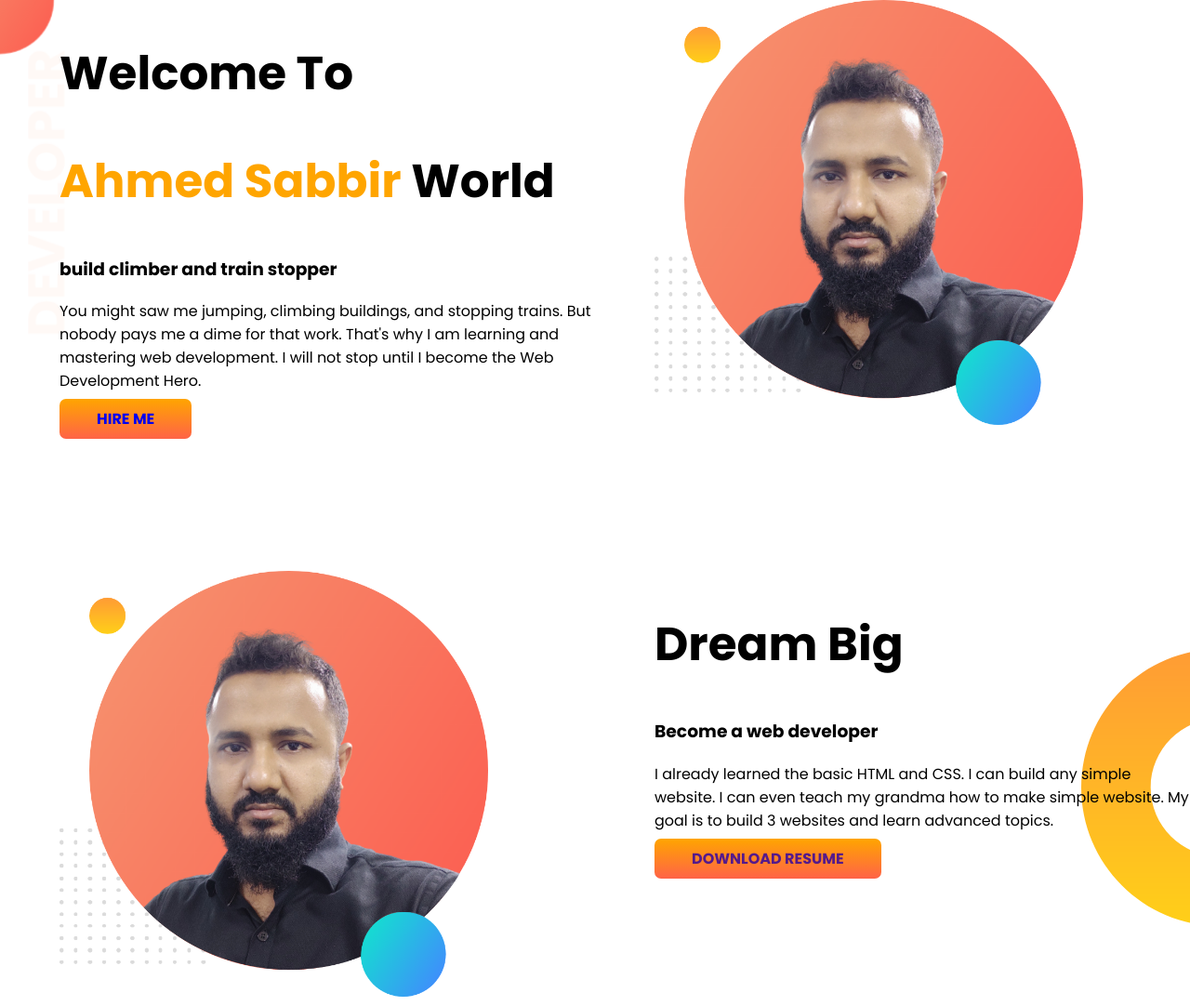
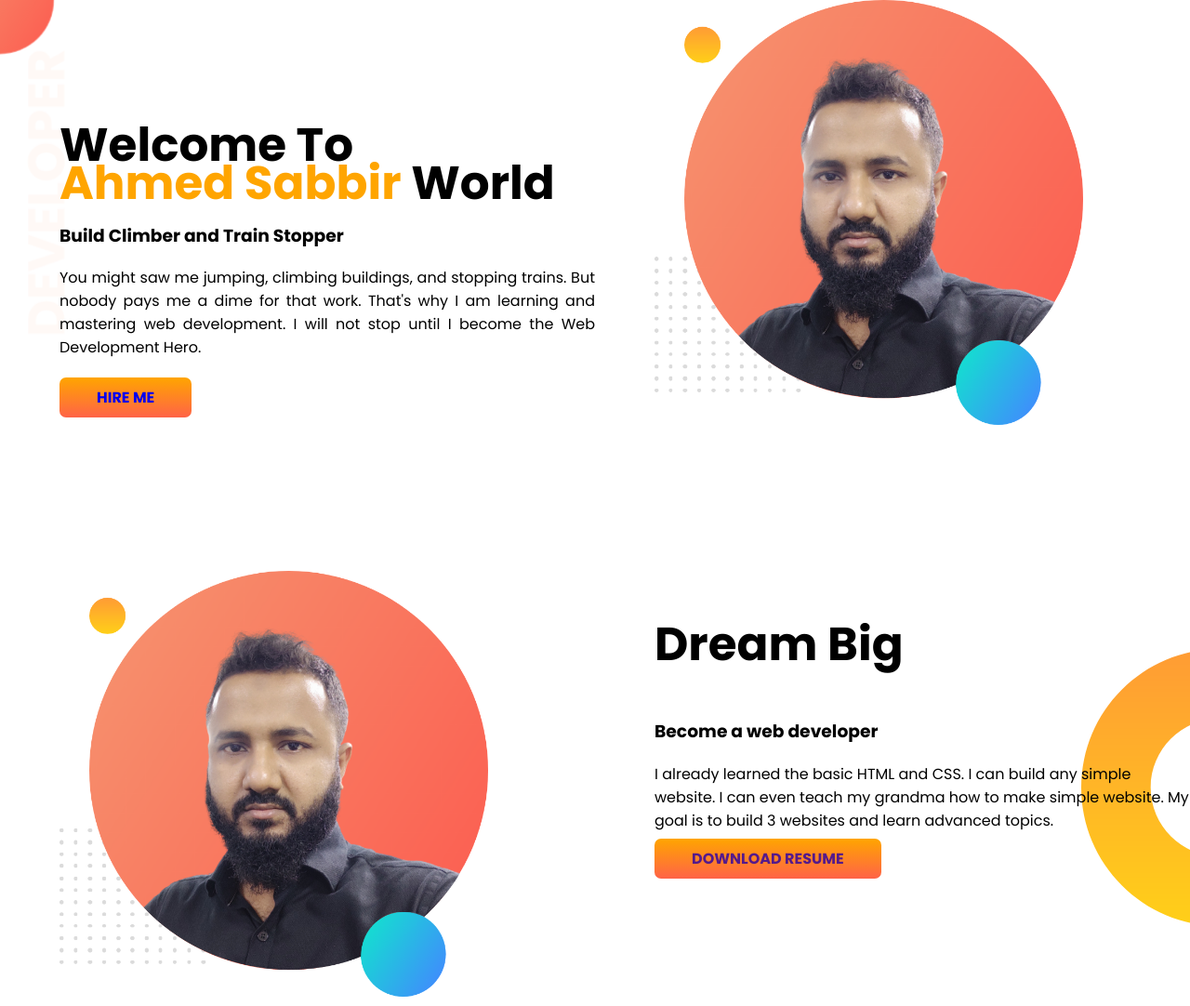
Before and after one commit to AhmedSabbiritdev/Ahmed-Sabbir-portfolio, a plain HTML site: page index.html in a window 1280 px wide. Shown: the top 1082 px of the page at 93% size. Drawn offline with Linux system fonts and the light colour scheme; a web font is replaced by a local one.

Commit message:
added some style of font

```diff
--- a/index.html
+++ b/index.html
@@ -18,10 +18,11 @@
 <body>
     <section class="top-banner flexible-container">
         <div class="half-width">
-            <h1>Welcome To</h1>
-            <h1><span class="orange-color">Ahmed Sabbir</span> World</h1>
-            <h3>build climber and train stopper</h3>
-            <p>You might saw me jumping, climbing buildings, and stopping trains. But nobody pays me a dime for that
+            <h1 class="welcome-to">Welcome To</h1>
+            <h1 class="ahmed-sabbir"><span class="orange-color">Ahmed Sabbir</span> World</h1>
+            <h3>Build Climber and Train Stopper</h3>
+            <p class="you-might-saw">You might saw me jumping, climbing buildings, and stopping trains. But nobody pays
+                me a dime for that
                 work.
                 That's why I am learning and mastering web development. I will not stop until I become the Web
                 Development
--- a/style.css
+++ b/style.css
@@ -85,3 +85,18 @@ footer p {
 .experiences {
     margin-left: 5%;
 }
+
+.you-might-saw {
+    text-align: justify;
+    margin-bottom: 5%;
+}
+
+h1.welcome-to {
+    margin-bottom: 0%;
+    line-height: 0;
+    margin-top: 27%;
+}
+
+h1.ahmed-sabbir {
+    line-height: 0;
+}
```
